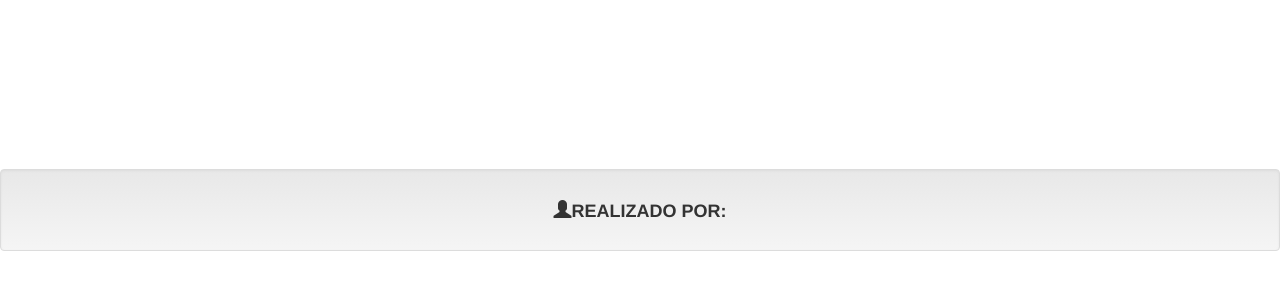
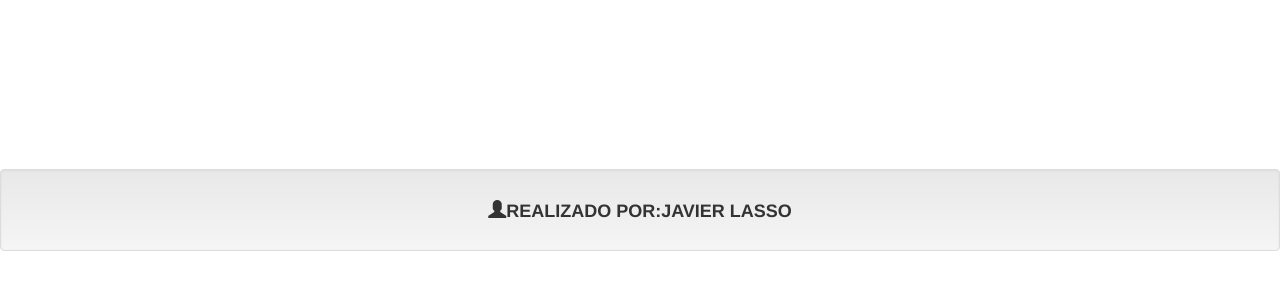
Before and after one commit to JavierJhon/areopuerto, a CodeIgniter app: page /areopuerto/index.php/welcome/index in a window 1280 px wide. Shown: the part 513-800 px from the top of the page. Run offline with CodeIgniter, Linux system fonts and the light colour scheme.

Commit message:
Update footer.php
AUTORES

```diff
--- a/application/views/footer.php
+++ b/application/views/footer.php
@@ -2,7 +2,7 @@
 
 <br><br><br><br><br><br><br><br><br><br><br><br><br>
 <div class="well text-center">
-  <h4><b><i class="glyphicon glyphicon-user"></i>REALIZADO POR:</b></h4>
+  <h4><b><i class="glyphicon glyphicon-user"></i>REALIZADO POR:JAVIER LASSO</b></h4>
 </div>
   </body>
 </html>
```
